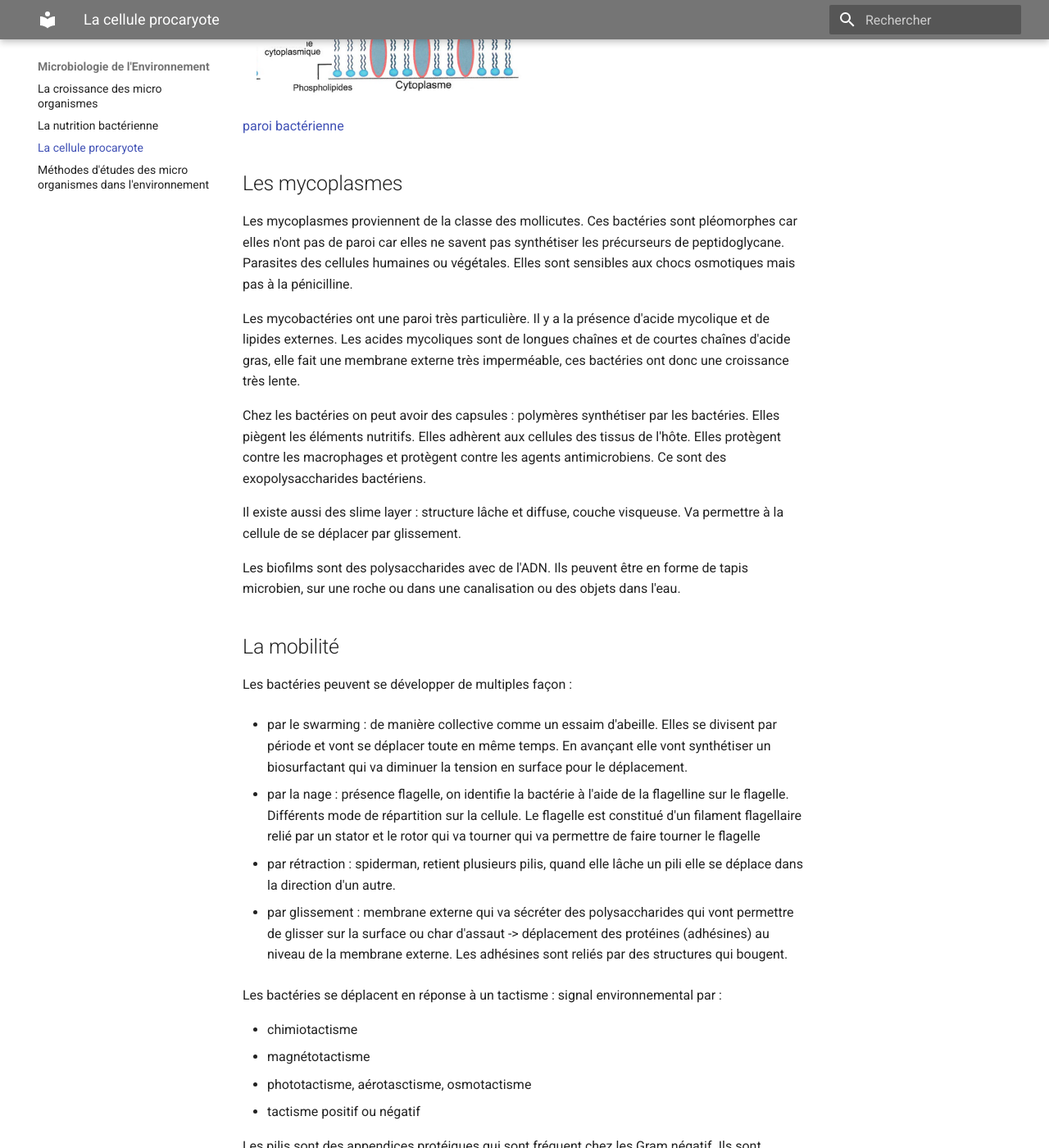
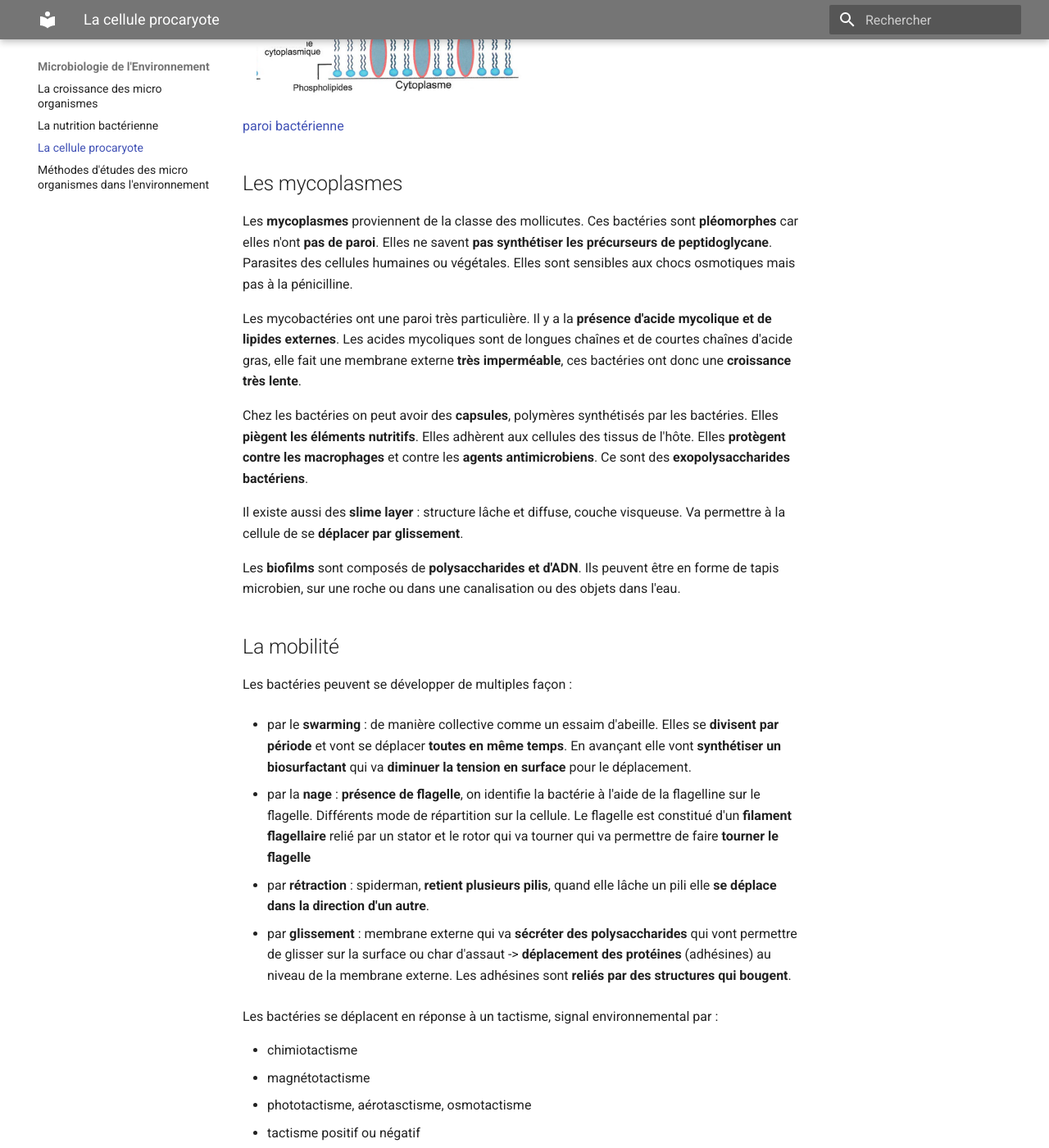
Before and after one commit to Lizeem/L3STcours, an MkDocs documentation site: the page built from Docs/Microbiologie de l'Environnement/Le cellule procaryote.md, in a window 1280 px wide and 1400 px high, scrolled down 4716 px. Shown: the whole window at 82% size. Built offline with MkDocs 1.6.1 and Material for MkDocs 9.7.7, drawn with Linux system fonts in a browser that asks for light colours; some of the changed text lies outside the part shown.

Commit message:
Update microbiologie

```diff
--- a/Docs/Microbiologie de l'Environnement/Le cellule procaryote.md
+++ b/Docs/Microbiologie de l'Environnement/Le cellule procaryote.md
@@ -26,27 +26,27 @@ La membrane possède une bi couche, une partie hydrophobe et une partie hydrophi
 
 ![Phospholipide](Images/phospholipid.PNG)
 
-La chaîne d'acide gras est constituée de 12 à 18 carbones. Il n'y a pas de stérols, vitaux pour le fonctionnement cellulaire et précurseur de vitamines et d'hormones stéroïdiennes liposolubles, mais une présence d'hopanoïdes, composé organique penta cyclique jouant un rôle similaire aux stérols. Les hopanoïdes ainsi que la composition des acides gras nous permettent de faire la taxonomie.
+La chaîne d'acide gras est constituée de **12 à 18 carbones**. Il n'y a **pas de stérols**, vitaux pour le fonctionnement cellulaire et précurseur de vitamines et d'hormones stéroïdiennes liposolubles, mais une **présence d'hopanoïdes**, composé organique penta cyclique jouant un rôle similaire aux stérols. Les hopanoïdes ainsi que la composition des acides gras nous permettent de faire la **taxonomie**.
 
 Les bactéries qui vont être à basse température et à haute température, on aura une modification des acides gras pour éviter qu'ils se figent ou qu'ils fondent.
 
-Chez les bactéries psychrophiles, bactéries à basse température, on a une augmentation des acides gras insaturés qui permet le maintien d'une semi - fluidité à basse température. Inversement pour les bactéries thermophiles, on aura une diminution des acides gras insaturés.
+Chez les bactéries **psychrophiles**, bactéries à basse température, on a une **augmentation des acides gras insaturés** qui permet le maintien d'une semi - fluidité à basse température. Inversement pour les bactéries **thermophiles**, on aura une **diminution des acides gras insaturés**.
 
 ## Granules de réserves
 
-Les granules sont en polyphosphate, polymère d'orthophosphate liés par liaison ester.
-Elles ont un rôle de stockage de phosphate. Une cellule a besoin d'une grande quantité de phosphore.
- Les granules de réserves stockent aussi du souffre. Ils sont utilisés comme source d'énergie alternative quand la principale source d'H<sub>2</sub>S est épuisée. Le souffre va être oxydé en sulfate. La bactérie à la capacité de stocker le glucose en glycogène qui est une source de carbone pour la bactérie. Ainsi que de l'azote, granulation cyanophycine, polypeptides riches en acide aspartique et en arginine.
+Les **granules** sont en **polyphosphate**, polymère d'orthophosphate liés par liaison ester.
+Elles ont un rôle de **stockage de phosphate**. Une cellule a besoin d'une grande quantité de phosphore.
+Les granules de réserves stockent aussi du souffre. Ils sont utilisés comme **source d'énergie alternative** quand la principale source d'H<sub>2</sub>S est épuisée. Le souffre va être oxydé en sulfate. La bactérie à la capacité de **stocker le glucose en glycogène** qui est une **source de carbone** pour la bactérie, ainsi que de l'azote, granulation cyanophycine, polypeptides riches en acide aspartique et en arginine.
 
 ## Vacuole à gaz
 
- Les vacuoles à gaz assurent la flottabilité, mobilité verticale en réponse aux facteurs environnementaux. Les vacuoles sont imperméables à l'eau et aux solutés mais pas au gaz. Ils permettent aux phototrophes de se positionner dans la colonne d'eau en fonction de l'intensité lumineuse. Les vacuoles sont constitués d'une fine couche protéique.
+Les vacuoles à gaz assurent **la flottabilité**, mobilité verticale en réponse aux facteurs environnementaux. Les vacuoles sont **imperméables à l'eau et aux solutés mais pas au gaz**. Ils permettent aux **phototrophes** de se positionner dans la **colonne d'eau** en fonction de l'**intensité lumineuse**. Les vacuoles sont constitués d'une fine couche protéique.
 
 ## Le matériel génétique bactérien
 
-L'ADN peut être condensé en boucle mais ce dernier n'est pas compacté contrairement aux eucaryotes. Certaines bactéries ont des plasmides, molécule bicaténaire circulaire impliquées dans le transfert de gènes verticales entre bactéries car il n'y a pas de reproduction.
+L'ADN peut être **condensé en boucle** mais ce dernier n'est **pas compacté** contrairement aux eucaryotes. Certaines bactéries ont des plasmides, molécule bicaténaire circulaire impliquées dans le transfert de gènes verticales entre bactéries car il n'y a pas de reproduction.
 
-Les plasmides portent des gènes qui permettent aux micro organismes de s'adapter à leur environnement :
+Les **plasmides** portent des gènes qui permettent aux micro organismes de s'adapter à leur environnement :
 
 - résistance aux antibiotiques
 - plasmide de virulence
@@ -54,32 +54,32 @@ Les plasmides portent des gènes qui permettent aux micro organismes de s'adapte
 - catabolisme de molécules complexes
 - plasmides cryptiques (sans fonction connu)
 
-Quand une bactérie à un plasmide, si elle le réplique c'est qu'il y a un avantage pour elle car ça coûte beaucoup d'énergie.
+Quand une bactérie à un plasmide, si elle le réplique c'est qu'il y a un avantage pour elle car ça coûte **beaucoup d'énergie**.
 
 ## La paroi des cellules
 
-La paroi sert à :
+La **paroi** sert à :
 
-- la protection contre les chocs osmotiques
-- confère la forme des micro organismes (25 à 35% du poids total)
-- spécificité antigénique de la bactérie
-- support de l'action d'enzymes exogènes (lysozyme) ou antibiotiques
+- la **protection contre les chocs osmotiques**
+- confère la **forme** des micro organismes (25 à 35% du poids total)
+- **spécificité antigénique** de la bactérie
+- support de l'**action d'enzymes exogènes** (lysozyme) ou antibiotiques
 
 On distingue la nature de la paroi à l'aide de la coloration de Gram.
 
-Les bactéries à Gram positif ont une paroi épaisse. Jusqu'à 40% du poids sec de la bactérie, le taux peptidoglycane est très important dans la cellule.
+Les bactéries à **Gram positif** ont une **paroi épaisse**. Jusqu'à 40% du poids sec de la bactérie, le **taux de peptidoglycane** est très important dans la cellule.
 
 ![Structure de la paroi des bactéries à Gram positif](Images/gram++.PNG)
 
-Les acides teichoïques sont des polymères de glycérol phosphate comprenant des résidus glucose et galactose et de la D-alanine. Les acides sont connectés au peptido glycane directement ou aux lipides de la membrane plasmique : acides lipotéichoiques donnent à la paroi leur charge négative. Les différents feuillets compose le peptidoglycane. Ce dernier est hétéropolysaccharide. Feuillets de peptidoglycane reposant les uns sur les autres. Le peptidoglycane est constitué de chaîne de Nam et Nag. Le groupe carboxyle du Nam sont des chaînes latérales de tétrapeptides constituées de 4 acides animés en alternance. Le pontage (liaison) est très important chez les bactéries à Gram positif.
+Les **acides teichoïques** sont des polymères de glycérol phosphate comprenant des **résidus glucose et galactose et de la D-alanine**. Les acides sont connectés au peptido glycane directement ou aux lipides de la membrane plasmique : **acides lipotéichoiques** donnent à la paroi leur **charge négative**. Les différents feuillets compose le **peptidoglycane**. Ce dernier est **hétéropolysaccharide**. Feuillets de peptidoglycane reposant les uns sur les autres. Le peptidoglycane est constitué de **chaîne de Nam et Nag**. Le groupe carboxyle du Nam sont des chaînes latérales de tétrapeptides constituées de 4 acides animés en alternance. Le **pontage** (liaison) est **très important** chez les bactéries à Gram positif.
 
-Les acides teichoïques sont absents chez les Gram- où le pontage est direct.
+Les **acides teichoïques** sont **absents** chez les **Gram-** où le pontage est **direct**.
 
-Feuillet : succession de chaîne ou il y a des tétrapeptides où on aura des associations entre ces chaînes.
+**Feuillet** : succession de chaîne ou il y a des tétrapeptides où on aura des associations entre ces chaînes.
 
 ![Le pontage chez les Gram+ et Gram-](Images/pontag.PNG)
 
-Les bactéries à Gram négatif ont une épaisseur plus faible. Il y a un décollement de la membrane cytoplasmique avec au dessus un peptidoglycane très fin de 2 ou 3 feuillets. Cependant la bactérie à Gram négatif possède une deuxième membrane. Entre les deux membranes on a un espace périplasmique entre la membrane cytoplasmique et la paroi externe. Sur la partie extérieur de la paroi externe, on a des sucres qui varient en fonction des bactéries.
+Les bactéries à **Gram négatif** ont une **épaisseur plus faible**. Il y a un décollement de la membrane cytoplasmique avec au dessus un peptidoglycane très fin de 2 ou 3 feuillets. Cependant la bactérie à Gram négatif possède une **deuxième membrane**. Présence d'un **espace périplasmique** entre la membrane cytoplasmique et la paroi externe. Sur la **partie extérieur** de la paroi externe, on a des **sucres** qui varient en fonction des bactéries.
 
 ![structure de la paroi des bactéries à Gram négatif](Images/gram.PNG)
 
@@ -87,42 +87,42 @@ Les bactéries à Gram négatif ont une épaisseur plus faible. Il y a un décol
 
 ## Les mycoplasmes
 
-Les mycoplasmes proviennent de la classe des mollicutes. Ces bactéries sont pléomorphes car elles n'ont pas de paroi car elles ne savent pas synthétiser les précurseurs de peptidoglycane. Parasites des cellules humaines ou végétales. Elles sont sensibles aux chocs osmotiques mais pas à la pénicilline.
+Les **mycoplasmes** proviennent de la classe des mollicutes. Ces bactéries sont **pléomorphes** car elles n'ont **pas de paroi**. Elles ne savent **pas synthétiser les précurseurs de peptidoglycane**. Parasites des cellules humaines ou végétales. Elles sont sensibles aux chocs osmotiques mais pas à la pénicilline.
 
-Les mycobactéries ont une paroi très particulière. Il y a la présence d'acide mycolique et de lipides externes. Les acides mycoliques sont de longues chaînes et de courtes chaînes d'acide gras, elle fait une membrane externe très imperméable, ces bactéries ont donc une croissance très lente.
+Les mycobactéries ont une paroi très particulière. Il y a la **présence d'acide mycolique et de lipides externes**. Les acides mycoliques sont de longues chaînes et de courtes chaînes d'acide gras, elle fait une membrane externe **très imperméable**, ces bactéries ont donc une **croissance très lente**.
 
-Chez les bactéries on peut avoir des capsules : polymères synthétiser par les bactéries. Elles piègent les éléments nutritifs. Elles adhèrent aux cellules des tissus de l'hôte. Elles protègent contre les macrophages et protègent contre les agents antimicrobiens. Ce sont des exopolysaccharides bactériens.
+Chez les bactéries on peut avoir des **capsules**, polymères synthétisés par les bactéries. Elles **piègent les éléments nutritifs**. Elles adhèrent aux cellules des tissus de l'hôte. Elles **protègent contre les macrophages** et contre les **agents antimicrobiens**. Ce sont des **exopolysaccharides bactériens**.
 
-Il existe aussi des slime layer : structure lâche et diffuse, couche visqueuse. Va permettre à la cellule de se déplacer par glissement.
+Il existe aussi des **slime layer** : structure lâche et diffuse, couche visqueuse. Va permettre à la cellule de se **déplacer par glissement**.
 
-Les biofilms sont des polysaccharides avec de l'ADN. Ils peuvent être en forme de tapis microbien, sur une roche ou dans une canalisation ou des objets dans l'eau.
+Les **biofilms** sont composés de **polysaccharides et d'ADN**. Ils peuvent être en forme de tapis microbien, sur une roche ou dans une canalisation ou des objets dans l'eau.
 
 ## La mobilité
 
 Les bactéries peuvent se développer de multiples façon :
 
-- par le swarming : de manière collective comme un essaim d'abeille. Elles se divisent par période et vont se déplacer toute en même temps. En avançant elle vont synthétiser un biosurfactant qui va diminuer la tension en surface pour le déplacement.
+- par le **swarming** : de manière collective comme un essaim d'abeille. Elles se **divisent par période** et vont se déplacer **toutes en même temps**. En avançant elle vont **synthétiser un biosurfactant** qui va **diminuer la tension en surface** pour le déplacement.
 
-- par la nage : présence flagelle, on identifie la bactérie à l'aide de la flagelline sur le flagelle. Différents mode de répartition sur la cellule. Le flagelle est constitué d'un filament flagellaire relié par un stator et le rotor qui va tourner qui va permettre de faire tourner le flagelle
+- par la **nage** : **présence de flagelle**, on identifie la bactérie à l'aide de la flagelline sur le flagelle. Différents mode de répartition sur la cellule. Le flagelle est constitué d'un **filament flagellaire** relié par un stator et le rotor qui va tourner qui va permettre de faire **tourner le flagelle**
 
-- par rétraction : spiderman, retient plusieurs pilis, quand elle lâche un pili elle se déplace dans la direction d'un autre.
+- par **rétraction** : spiderman, **retient plusieurs pilis**, quand elle lâche un pili elle **se déplace dans la direction d'un autre**.
 
-- par glissement : membrane externe qui va sécréter des polysaccharides qui vont permettre de glisser sur la surface ou char d'assaut -> déplacement des protéines (adhésines) au niveau de la membrane externe. Les adhésines sont reliés par des structures qui bougent.
+- par **glissement** : membrane externe qui va **sécréter des polysaccharides** qui vont permettre de glisser sur la surface ou char d'assaut -> **déplacement des protéines** (adhésines) au niveau de la membrane externe. Les adhésines sont **reliés par des structures qui bougent**.
 
-Les bactéries se déplacent en réponse à un tactisme : signal environnemental par :
+Les bactéries se déplacent en réponse à un tactisme, signal environnemental par :
 
 - chimiotactisme
 - magnétotactisme
 - phototactisme, aérotasctisme, osmotactisme
 - tactisme positif ou négatif
 
-Les pilis sont des appendices protéiques qui sont fréquent chez les Gram négatif. Ils sont beaucoup plus court que les flagelles. Ils ont un rôle d'adhésion.
+Les **pilis** sont des appendices protéiques qui sont fréquent chez les **Gram négatif**. Ils sont beaucoup plus court que les flagelles. Ils ont un rôle d'adhésion.
 
 ## Formes de résistance chez les micro organismes
 
 ### L'endospore bactérienne
 
-Certaines genres de bactéries à Gram positif peuvent se différencier en un structure inerte au niveau métabolique.
+Certaines genres de bactéries à **Gram positif** peuvent se différencier en un structure inerte au niveau métabolique.
 
 Structure d'une spore du centre vers la périphérie :
 
```
Also changed, not shown: other parts of Docs/Microbiologie de l'Environnement/Le cellule procaryote.md (+11 -11 lines), Docs/Microbiologie de l'Environnement/La croissance des micro organismes.md (+22 -23 lines), Docs/Microbiologie de l'Environnement/Méthodes d'études des micro organismes dans l'environnement.md (+4 -4 lines).
